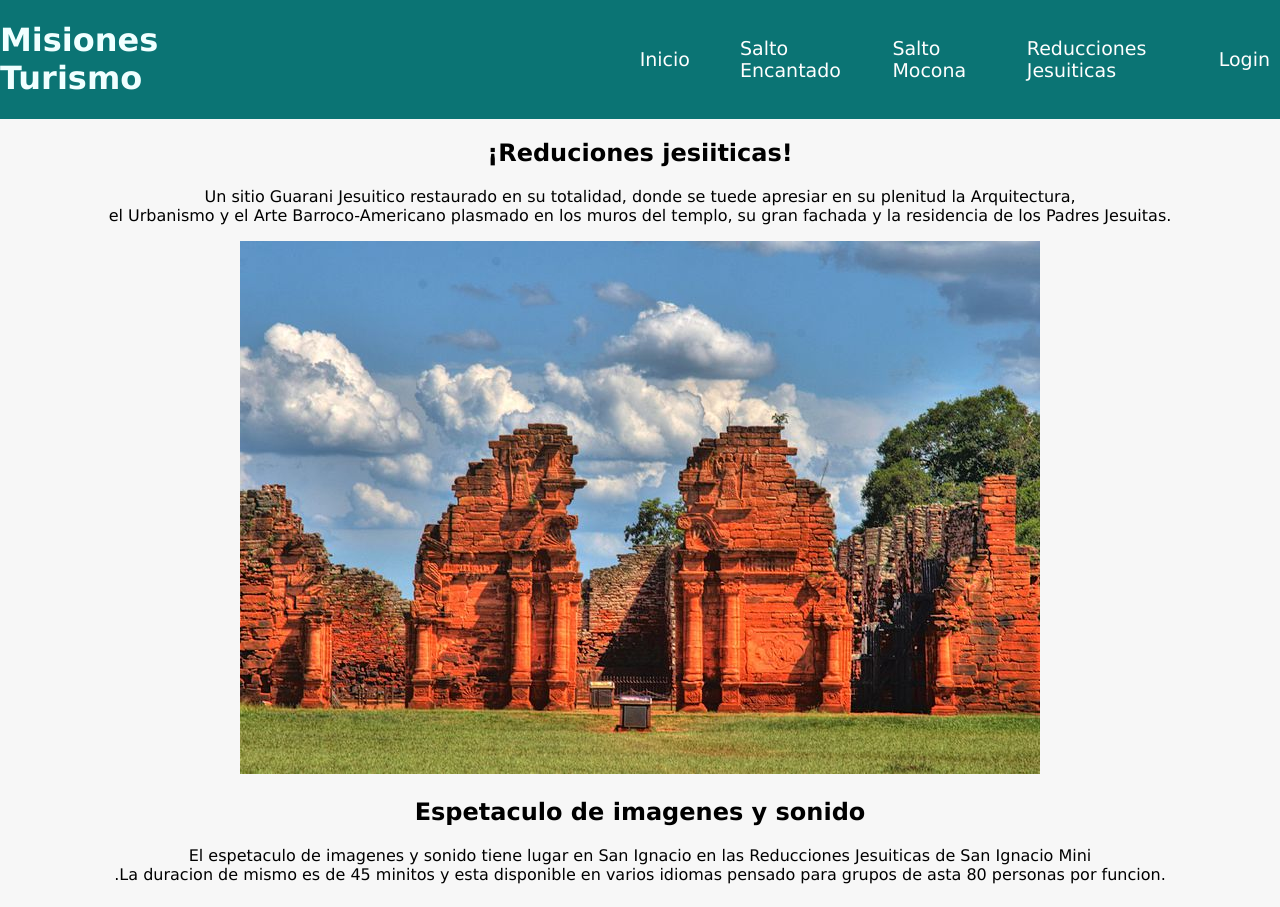
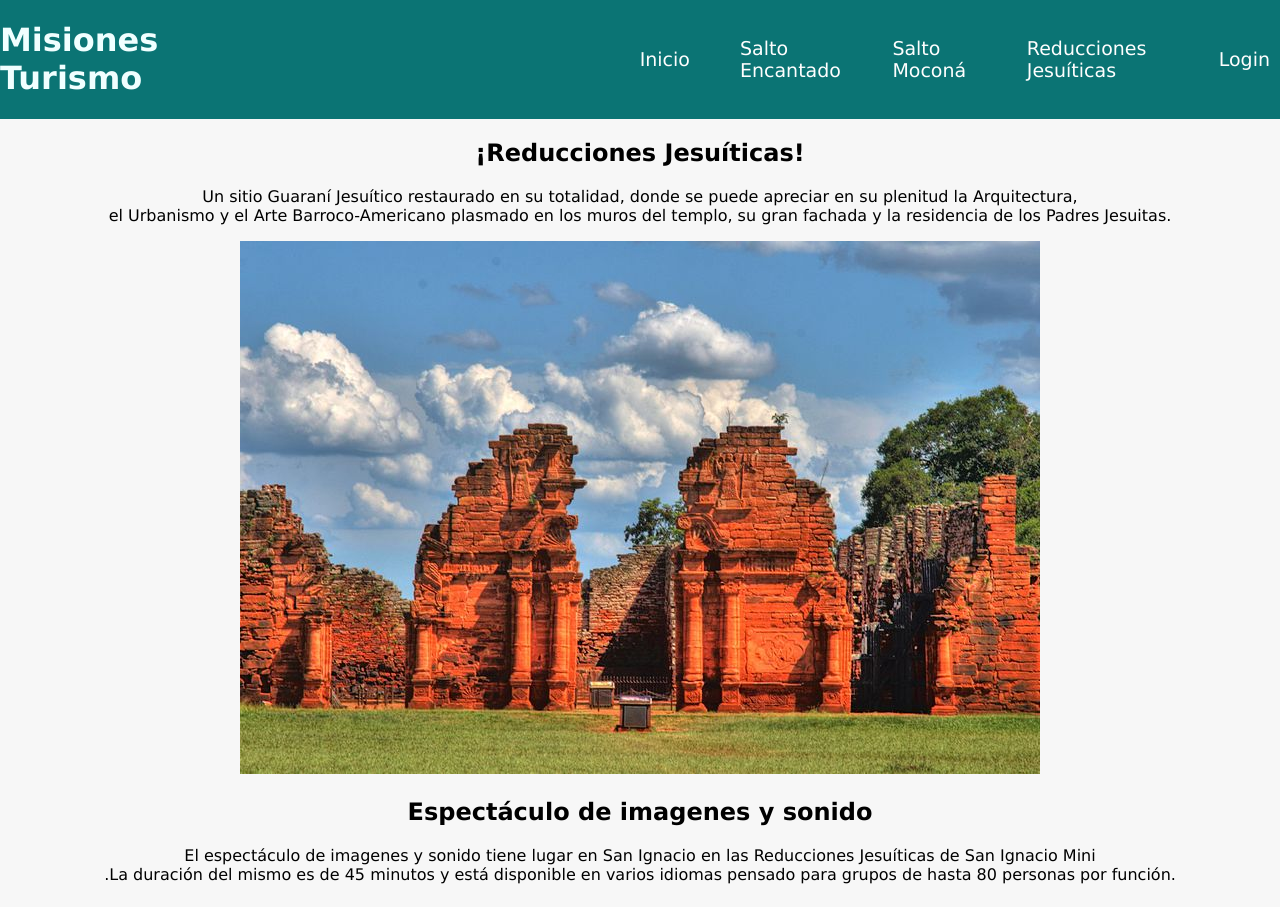
Before and after one commit to Mauricio111111/trabajo_4, a plain HTML site: page pages/Reducciones__Jesuiticas.html in a window 1280 px wide. Shown: the top 907 px of the page. Drawn offline with Linux system fonts and the light colour scheme; grey boxes are pictures that could not be loaded.

Commit message:
modificando-estilo-letras

```diff
--- a/pages/Reducciones__Jesuiticas.html
+++ b/pages/Reducciones__Jesuiticas.html
@@ -15,21 +15,21 @@
         <li class="header__li" >
             <ul class="header__ul" ><a href="../index.html">Inicio</a></ul>
             <ul class="header__ul" ><a href="./Salto__Encantado.html">Salto Encantado</a></ul>
-            <ul class="header__ul" ><a href="./Salto__Mocona.html">Salto Mocona</a></ul>
-            <ul class="header__ul" ><a href="./Reducciones__Jesuiticas.html">Reducciones Jesuiticas</a></ul>
+            <ul class="header__ul" ><a href="./Salto__Mocona.html">Salto Moconá</a></ul>
+            <ul class="header__ul" ><a href="./Reducciones__Jesuiticas.html">Reducciones Jesuíticas</a></ul>
             <ul class="header__ul" ><a href="#">Login</a></ul>
         </li>
     </header>
     <!-- CUERPO PAGINA -->
     <main class="main" >
-        <h2>¡Reduciones jesiiticas!</h2>
-        <p>Un sitio Guarani Jesuitico restaurado en su totalidad, donde se tuede apresiar en su plenitud la Arquitectura, <br> el Urbanismo y el Arte Barroco-Americano plasmado en los muros del templo, su gran fachada y la residencia de los Padres Jesuitas. </p>
+        <h2>¡Reducciones Jesuíticas!</h2>
+        <p>Un sitio Guaraní Jesuítico restaurado en su totalidad, donde se puede apreciar en su plenitud la Arquitectura, <br> el Urbanismo y el Arte Barroco-Americano plasmado en los muros del templo, su gran fachada y la residencia de los Padres Jesuitas. </p>
         <div>
             <img src="../assets/ruinas-dia.jpg" alt="">
         </div>
         <div class="div__alineacion">
-            <h2>Espetaculo de imagenes y sonido</h2>
-            <p>El espetaculo de imagenes y sonido tiene lugar en San Ignacio  en las Reducciones Jesuiticas de San Ignacio Mini <br>.La duracion de mismo es de  45 minitos y esta disponible en varios idiomas pensado para grupos de asta 80 personas por funcion.</p>
+            <h2>Espectáculo de imagenes y sonido</h2>
+            <p>El espectáculo de imagenes y sonido tiene lugar en San Ignacio  en las Reducciones Jesuíticas de San Ignacio Mini <br>.La duración del mismo es de  45 minutos y está disponible en varios idiomas pensado para grupos de hasta 80 personas por función.</p>
             <section>
                 <img class="img" src="../assets/ruinas-noche.jpg" alt="">
                 <iframe class="iframe" src="https://www.google.com/maps/embed?pb=!1m18!1m12!1m3!1d3546.8484352527066!2d-55.534010324625044!3d-27.2552824764447!2m3!1f0!2f0!3f0!3m2!1i1024!2i768!4f13.1!3m3!1m2!1s0x9457dfd38d5484e1%3A0x6eac75db9ae60e84!2sRuinas%20de%20San%20Ignacio%20Min%C3%AD!5e0!3m2!1ses-419!2sar!4v1699987024259!5m2!1ses-419!2sar" width="600" height="450" style="border:0;" allowfullscreen="" loading="lazy" referrerpolicy="no-referrer-when-downgrade"></iframe>
```
Also changed, not shown: index.html (+4 -4 lines), pages/Salto__Encantado.html (+2 -2 lines), pages/Salto__Mocona.html (+5 -5 lines).
